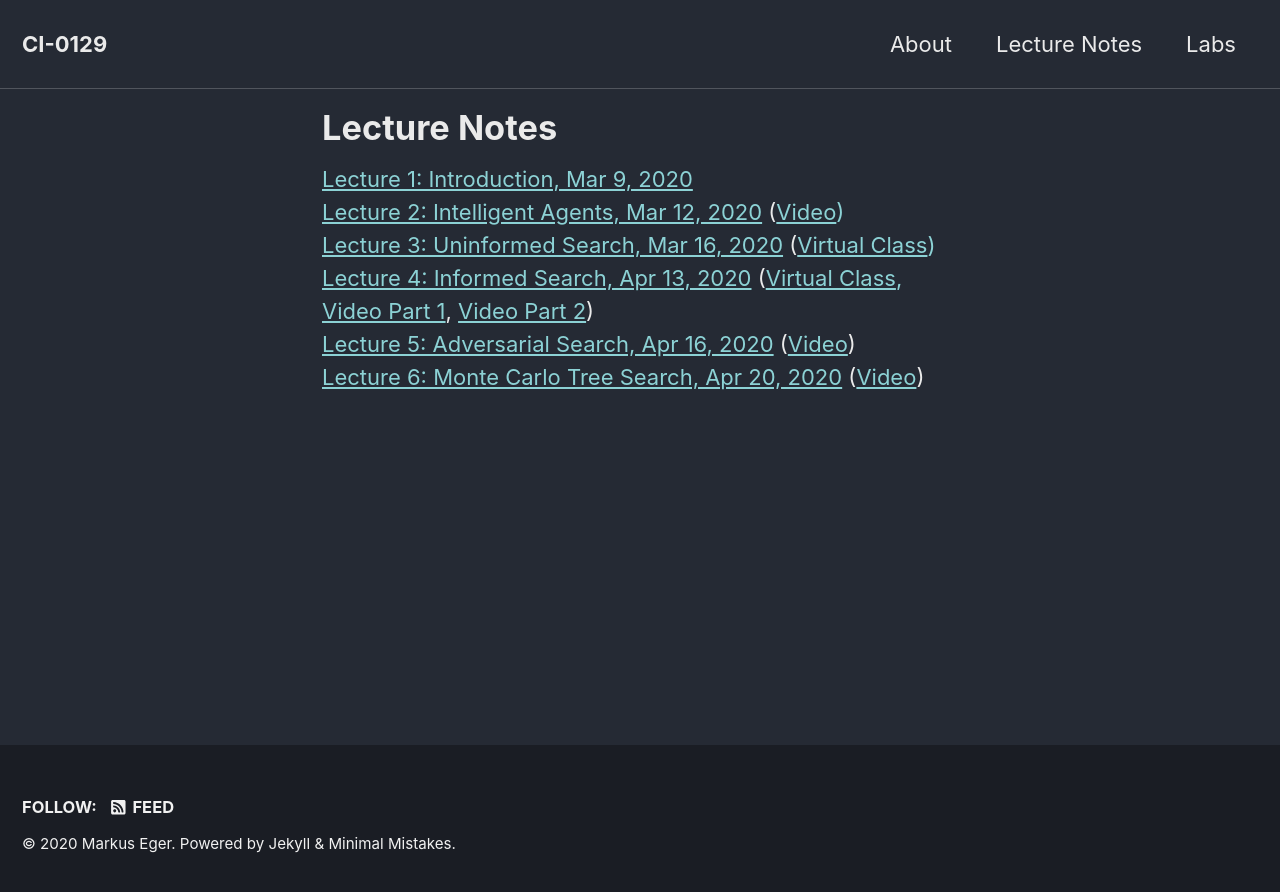
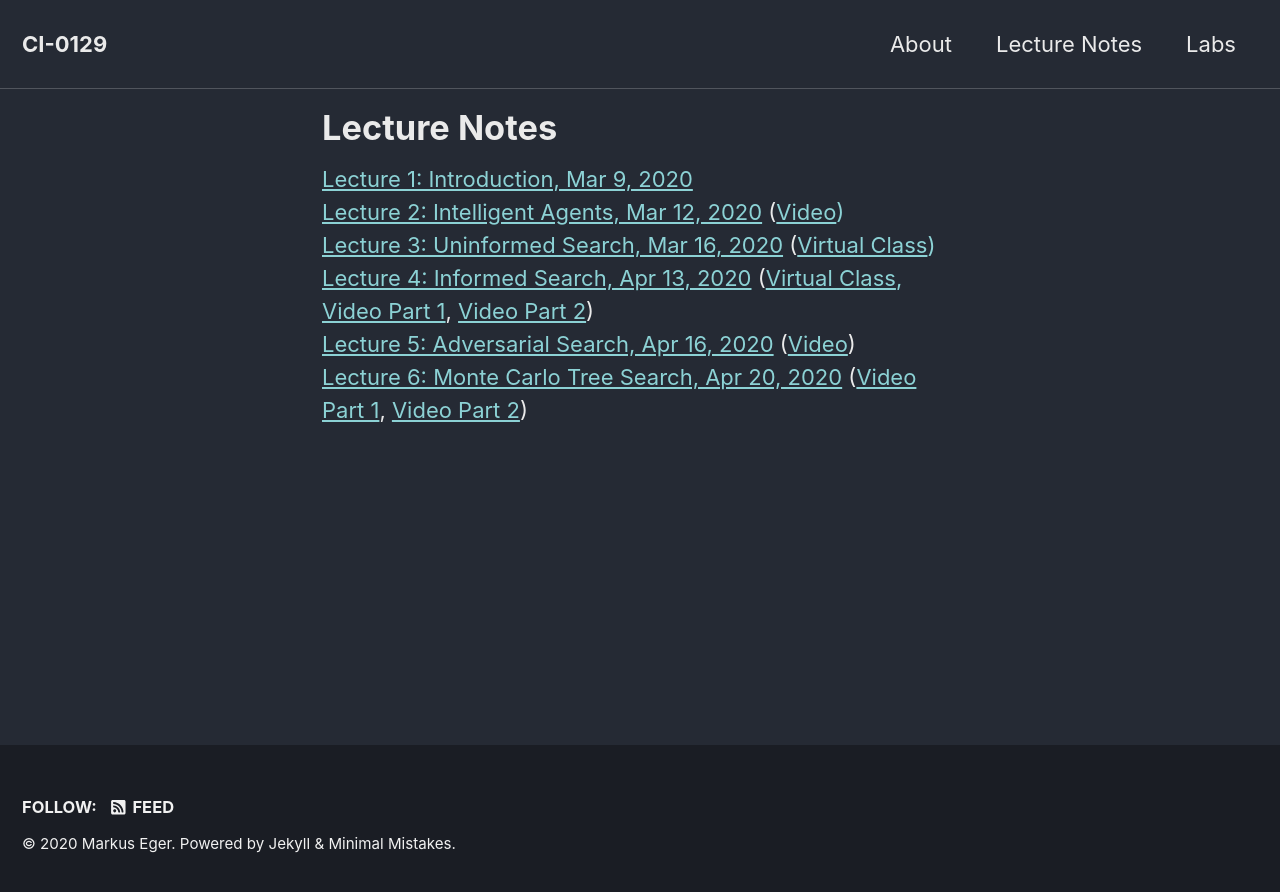
Before and after one commit to yawgmoth/CI-0129, a Jekyll site: the page built from _pages/slides.html, in a window 1280 px wide. Shown: the top 892 px of the page. Built offline with Jekyll 4.4.1, drawn with Linux system fonts in a browser that asks for light colours; cached includes are drawn as plain includes; nearby versions of some CDN libraries.

Commit message:
add video part 2 link

```diff
--- a/_pages/lecture7.html
+++ b/_pages/lecture7.html
@@ -4,7 +4,7 @@ permalink: /slides/lecture7.html
 <!DOCTYPE html>
 <html>
   <head>
-    <title>Lecture 7: Introduction</title>
+    <title>Lecture 7: Logic</title>
     <meta charset="utf-8">
     <style>
       @import url(https://fonts.googleapis.com/css?family=Yanone+Kaffeesatz);
--- a/_pages/slides.html
+++ b/_pages/slides.html
@@ -13,4 +13,4 @@ categories: [frontpage]
 <a href="lecture3.html">Lecture 3: Uninformed Search, Mar 16, 2020</a> (<a href="/CI-0129/classes/class3.html">Virtual Class<a/>)<br/>
 <a href="lecture4.html">Lecture 4: Informed Search, Apr 13, 2020</a> (<a href="/CI-0129/classes/class3.html">Virtual Class<a/>, <a href="https://www.youtube.com/watch?v=012MT83q6GY">Video Part 1</a>, <a href="https://www.youtube.com/watch?v=YuIMTVbvvXA">Video Part 2</a>)<br/>
 <a href="lecture5.html">Lecture 5: Adversarial Search, Apr 16, 2020</a> (<a href="https://www.youtube.com/watch?v=JpZCXLE2u20">Video</a>) <br/>
-<a href="lecture6.html">Lecture 6: Monte Carlo Tree Search, Apr 20, 2020</a> (<a href="https://www.youtube.com/watch?v=dbxf3_IoKqk">Video</a>) <br/>
+<a href="lecture6.html">Lecture 6: Monte Carlo Tree Search, Apr 20, 2020</a> (<a href="https://www.youtube.com/watch?v=dbxf3_IoKqk">Video Part 1</a>, <a href="https://www.youtube.com/watch?v=qjVMydy8x9o">Video Part 2</a>) <br/>
```
